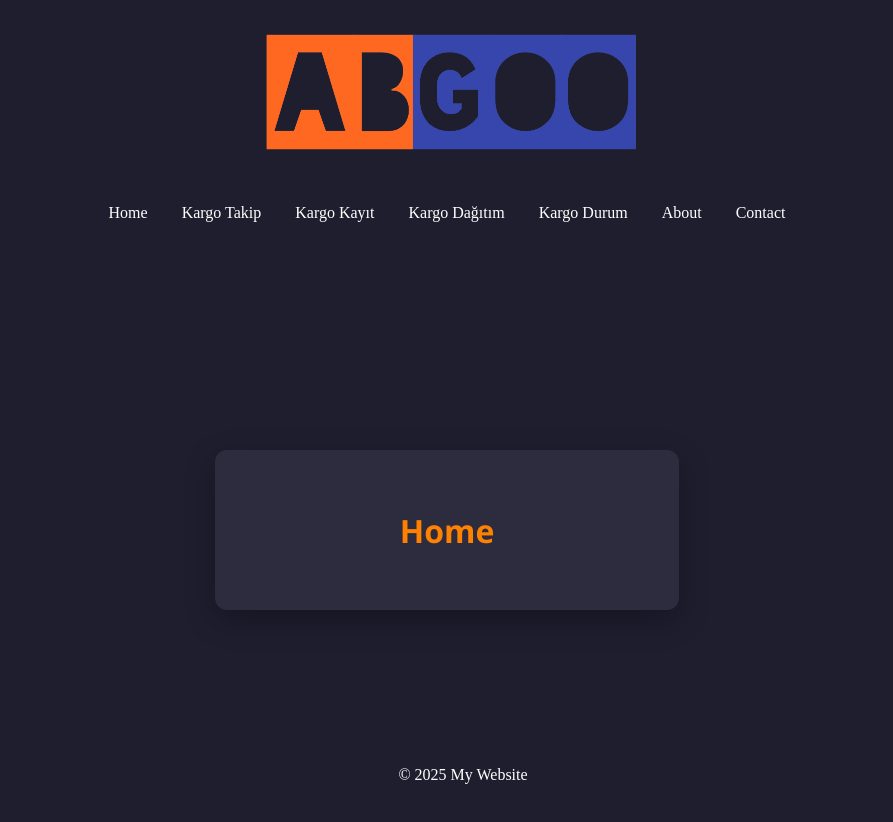
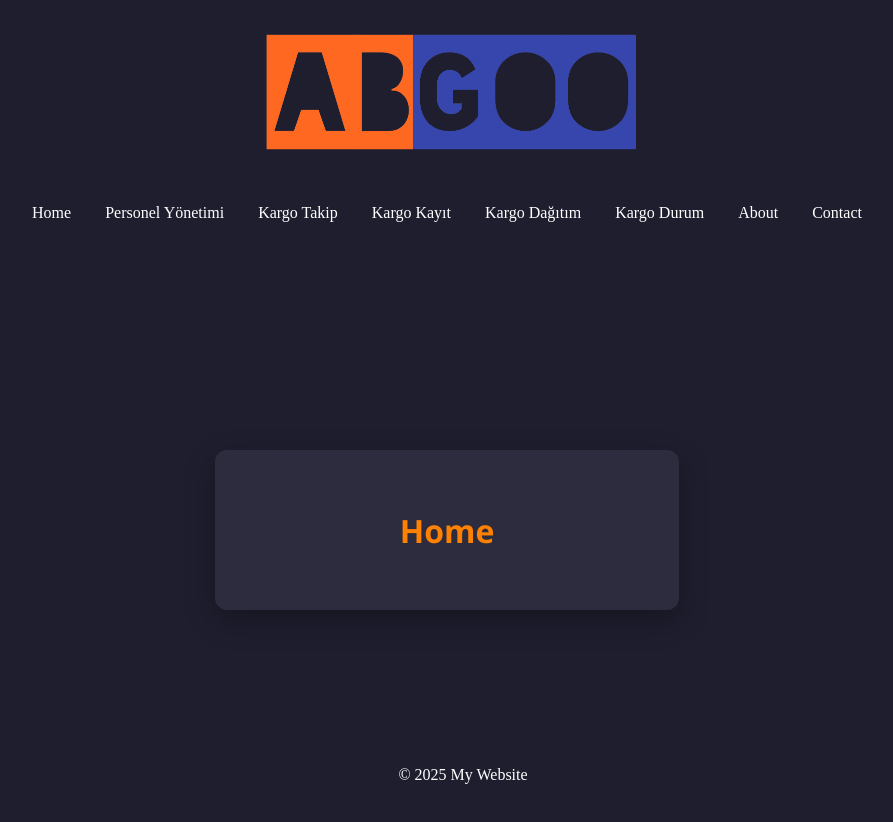
Before and after one commit to bedylmz/abgoo, a plain HTML site: page index.html in a window 1280 px wide. Shown: the whole page, without its empty margins (193-1086 px from the left). Drawn offline with Linux system fonts and the light colour scheme.

Commit message:
added missing link in index.html

```diff
--- a/index.html
+++ b/index.html
@@ -15,6 +15,7 @@
 
   <nav>
     <a href="index.html">Home</a>
+    <a href="#">Personel Yönetimi</a>
     <a href="CargoTracker.html">Kargo Takip</a>
     <a href="CargoRegister.html">Kargo Kayıt</a>
     <a href="CargoDistribute.html">Kargo Dağıtım</a>
```
